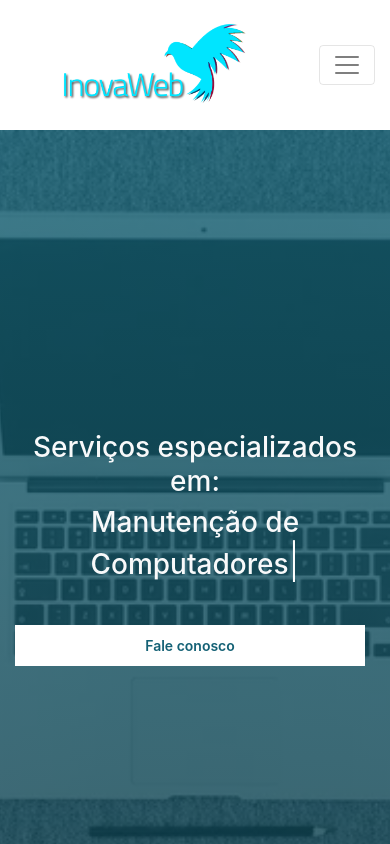
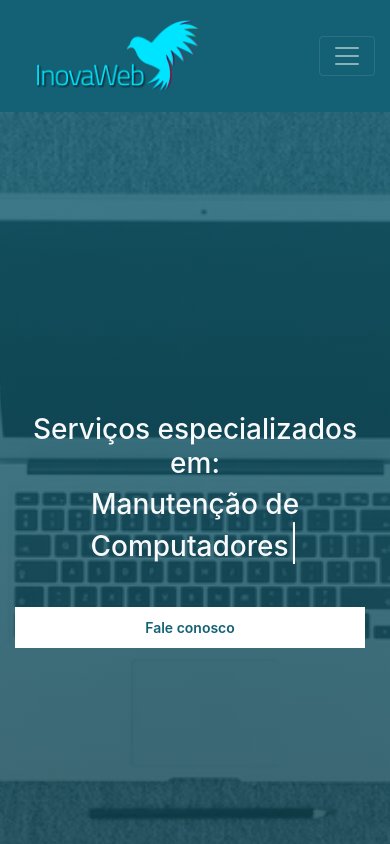
Before and after one commit to rflsza13/inovaweb, a React (Create React App) app: page / in a window 390 px wide. Shown: the top 844 px of the page. Built offline with nearby package versions, Linux system fonts and the light colour scheme.

Commit message:
Alterações de informações site

```diff
--- a/src/Contact/Contact.js
+++ b/src/Contact/Contact.js
@@ -16,7 +16,7 @@ function Contact() {
 
     const enviarMensagem = (event) => {
         event.preventDefault();
-        var url = "https://wa.me/5519971177700?text=" // Seu numero
+        var url = "https://wa.me/5519989905823?text=" // Seu numero
             + "*Formulário de Contato*" + "%0a" // Mensagem personalizada
             + "%0a" // Quebra de linha
             + "*Nome*: " + nome + "%0a" // Dados do formulário
--- a/src/Footer/Footer.js
+++ b/src/Footer/Footer.js
@@ -1,6 +1,6 @@
 import './Footer.css';
 
-let telefone = "(19) 97117-7700";
+let telefone = "(19) 9 8990-5823";
 let email = "";
 let facebook = "#";
 let instagram = "#";
@@ -14,8 +14,9 @@ function Footer() {
                 <div className="container">
                     <div className="footer-info">
                         <h3 className='text-light'>InovaWeb Tecnologias</h3>
-                        <h5 className='text-light'>Rua Sinharinha Frota, 55</h5>
-                        <h6 className='text-light'>Centro - Capivari / SP</h6>
+                        <h5 className='text-light'>Rua Paraná, 397</h5>
+                        <h6 className='text-light'>Vila Cardoso - Capivari / SP</h6>
+                        <h6 className='text-light'>Horários: Seg a Sex das 9 às 18hrs</h6>
                         <div className='telefone text-light'>
                             <i className="fab fa-whatsapp"></i>
                             <h6 className='text-light'>{ telefone }</h6>
--- a/src/Header/Header.css
+++ b/src/Header/Header.css
@@ -39,7 +39,7 @@
         width: 100%;
         padding: 30px 60px;
         background: transparent !important;
-        /* border-bottom: 1px dashed rgba(256, 256, 256, .2); */
+        border-bottom: 1px double rgba(256, 256, 256, .2);
         z-index: 9;
     }
 
@@ -83,7 +83,12 @@
 @media (max-width: 991.98px) {
     .navbar {
         padding: 15px;
-        background: #ffffff !important;
+        background: #146175 !important;
+    }
+
+    .navbar .navbar-brand img {
+        max-width: 80%;
+        max-height: 90px;
     }
 
     .navbar .navbar-brand {
--- a/src/Header/Header.js
+++ b/src/Header/Header.js
@@ -4,7 +4,7 @@ import logo from './img/logo.png';
 
 function Header() {
   return (
-    <div className="navbar navbar-expand-lg bg-light navbar-light">
+    <div className="navbar navbar-expand-lg bg-light navbar-dark">
         <div className="container-fluid">
             <a href="index.html" className="navbar-brand">
                 <img src={ logo } alt="logo"/>
--- a/src/Price/Price.js
+++ b/src/Price/Price.js
@@ -1,7 +1,7 @@
 import './Price.css';
 
 function Price() {
-    const link = 'https://wa.me/5519971177700?text=';
+    const link = 'https://wa.me/5519989905823?text=';
     const msg = 'Olá, quero mais informações sobre'
   return (
     <div className="Price">
```
Also changed, not shown: src/Header/img/logo.png.
